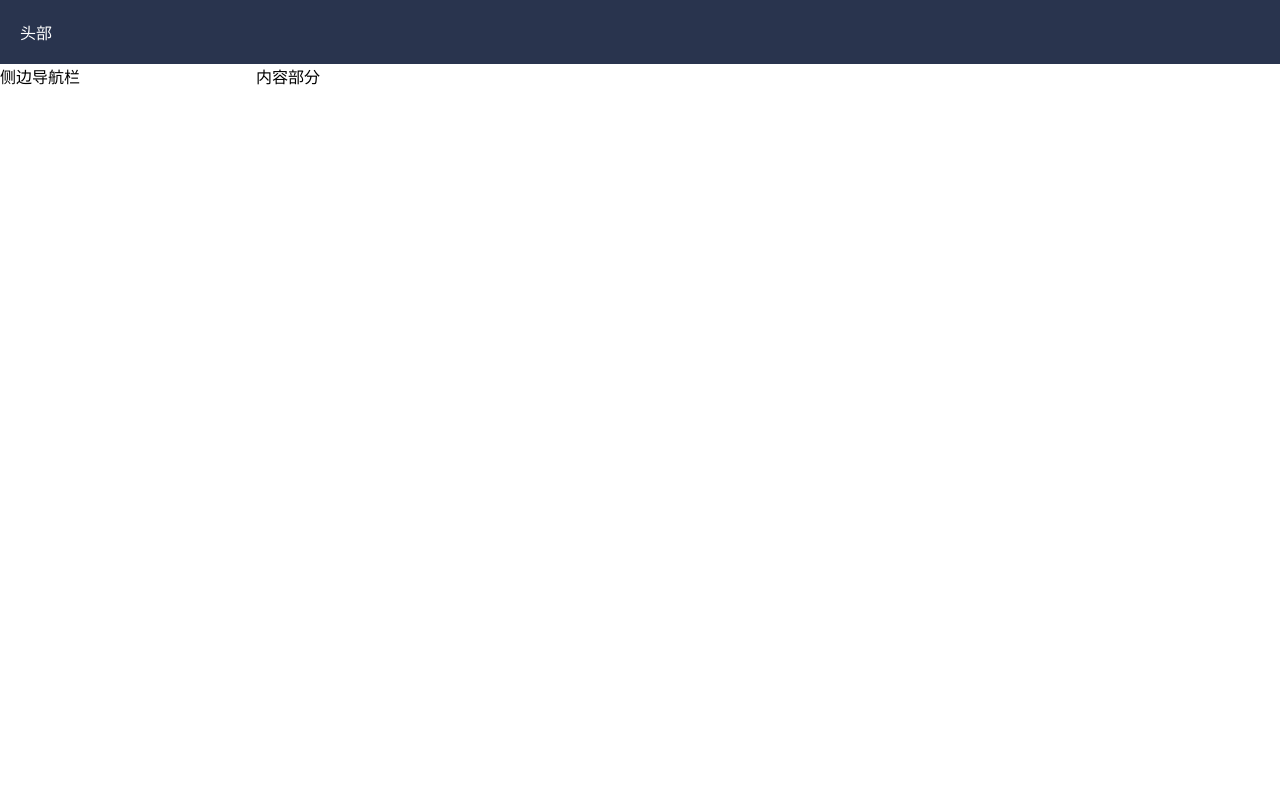
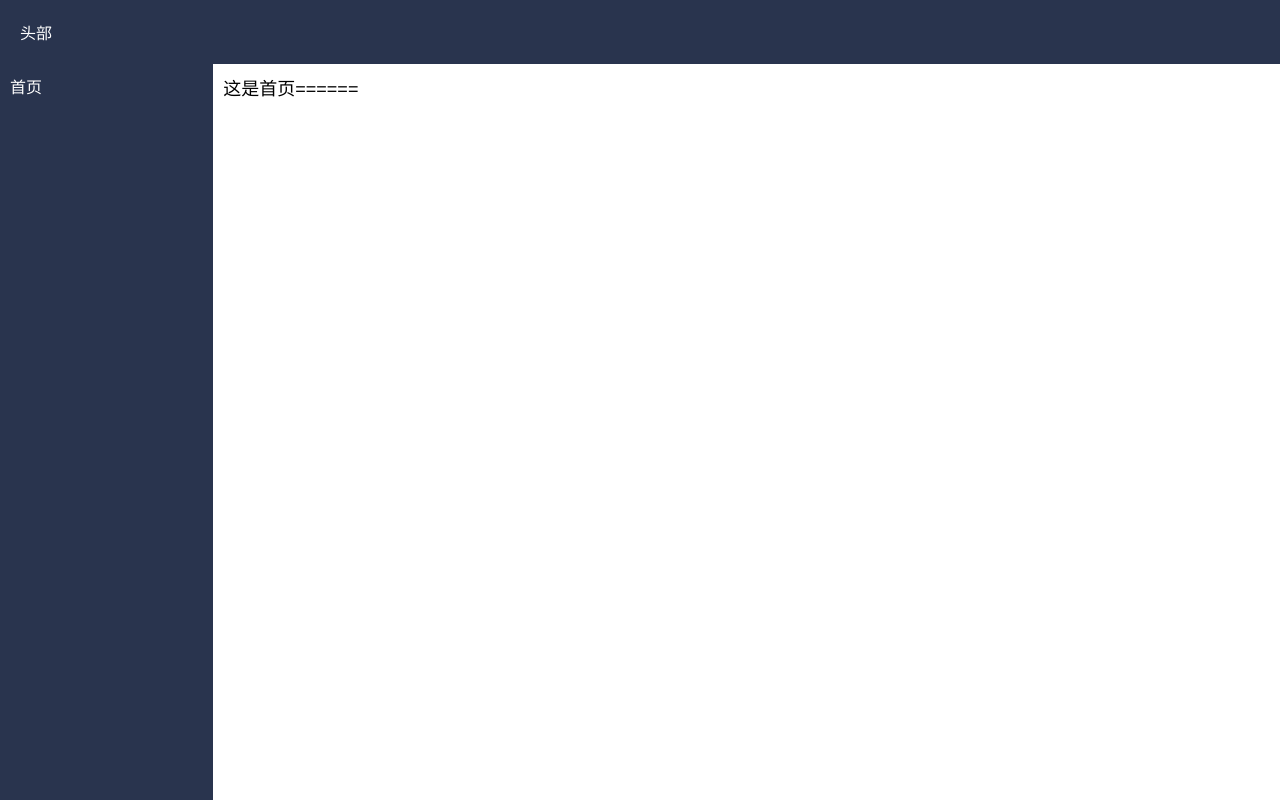
Before and after one commit to wangyupeng993/ReactDemo, a React (Create React App) app: page /home in a window 1280 px wide. Built offline with nearby package versions, Linux system fonts and the light colour scheme.

Commit message:
React 后台管理 侧边导航栏 模块化

```diff
--- /dev/null
+++ b/src/router/route.js
@@ -0,0 +1,15 @@
+import Home from "../views/pages/home/Home";
+
+const routes = [{
+    path: '/',
+    component: '',
+    redirect: '/home',
+    hidden: true,
+    meta: {name: '', icon: ''}
+}, {
+    path: '/home',
+    component: Home,
+    meta: {name: '首页', icon: ''}
+}]
+
+export default routes
--- a/src/views/layout/Header.js
+++ b/src/views/layout/Header.js
@@ -1,9 +1,6 @@
 import React,{Component} from 'react';
 
 class Header extends Component {
-    constructor (props) {
-        super(props)
-    }
     render () {
         return <div className={'padding-sm bg-darkblue text-white'}>头部</div>
     }
--- a/src/views/layout/MinApp.js
+++ b/src/views/layout/MinApp.js
@@ -1,11 +1,26 @@
 import React,{Component} from 'react';
+import {Route, Switch, Redirect} from 'react-router-dom';
 
 class MinApp extends Component {
     constructor (props) {
         super(props)
+        this.state = {}
     }
     render () {
-        return <div className={'basis-xl'}>内容部分</div>
+        const {routes} = this.props
+        return (
+            <div className={'basis-max'}>
+                <Switch>
+                    {routes.map(item => {
+                        if (item.redirect) {
+                            return <Route exact path={item.path} render={() => <Redirect to={item.redirect} />} key={item.path} />
+                        } else {
+                            return <Route exact path={item.path} component={item.component} key={item.path} />
+                        }
+                    })}
+                </Switch>
+            </div>
+        )
     }
 }
 
--- a/src/views/layout/SideBar.js
+++ b/src/views/layout/SideBar.js
@@ -1,12 +1,24 @@
 import React,{Component} from 'react';
-// import {BrowerRouter,Router, Route} from 'react-router-dom';
+import {NavLink} from 'react-router-dom';
 
 class SideBar extends Component {
     constructor (props) {
         super(props)
+        this.state = {}
     }
     render () {
-        return <div className='basis-xs'>侧边导航栏</div>
+        const {routes} = this.props
+        return (
+            <ul className={'basis-xs bg-darkblue hidden'} style={{maxWidth: '220px'}}>
+                {routes.filter(item => !item.hidden).map(item => {
+                    return <li className={'padding-xs'} key={item.path}>
+                        <NavLink className={'text-white'} to={item.path}>
+                            {item.meta.name}
+                        </NavLink>
+                    </li>
+                })}
+            </ul>
+        )
     }
 }
 
--- a/src/views/layout/layout.js
+++ b/src/views/layout/layout.js
@@ -1,20 +1,22 @@
 import React, {Component} from 'react';
-// import {BrowerRouter, Router,Route} from 'react-router-dom';
-import Header from './Header'
+import {BrowserRouter as Router} from 'react-router-dom';
+import Header from './Header';
 import SideBar from "./SideBar";
 import MinApp from "./MinApp";
+import routes from "../../router/route";
+
 class App extends Component {
-    constructor (props) {
-        super(props)
-    }
-
     render () {
         return <React.Fragment>
-            <Header />
-            <div className='flex app-main'>
-                <SideBar />
-                <MinApp />
-            </div>
+            <Router>
+                <React.Fragment>
+                    <Header />
+                    <div className={'flex'} style={{height: '93.7%'}}>
+                        <SideBar routes={routes} />
+                        <MinApp routes={routes} />
+                    </div>
+                </React.Fragment>
+            </Router>
         </React.Fragment>
     }
 }
--- /dev/null
+++ b/src/views/pages/home/Home.js
@@ -0,0 +1,9 @@
+import React, {Component} from 'react';
+
+class Home extends Component {
+    render () {
+        return (<div className={'padding-xs text-sm'}> 这是首页======</div>)
+    }
+}
+
+export default Home
```
